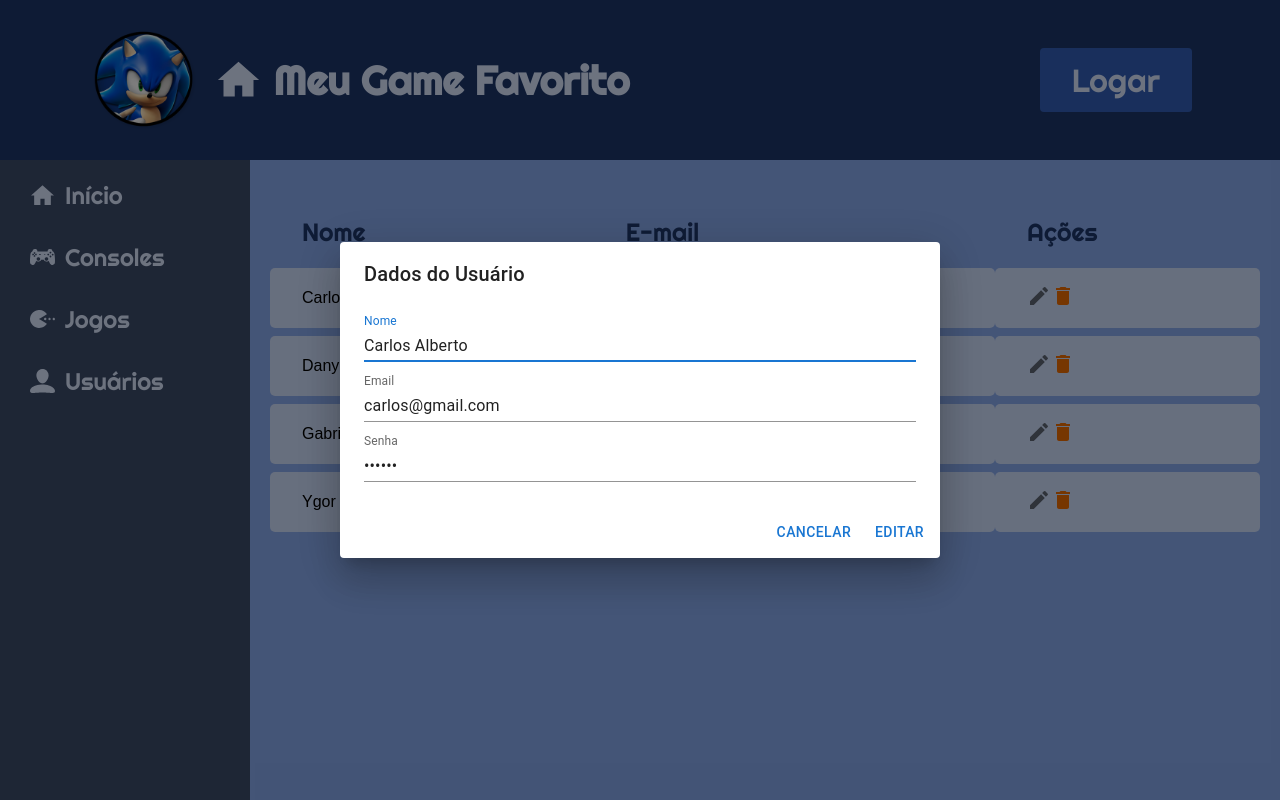
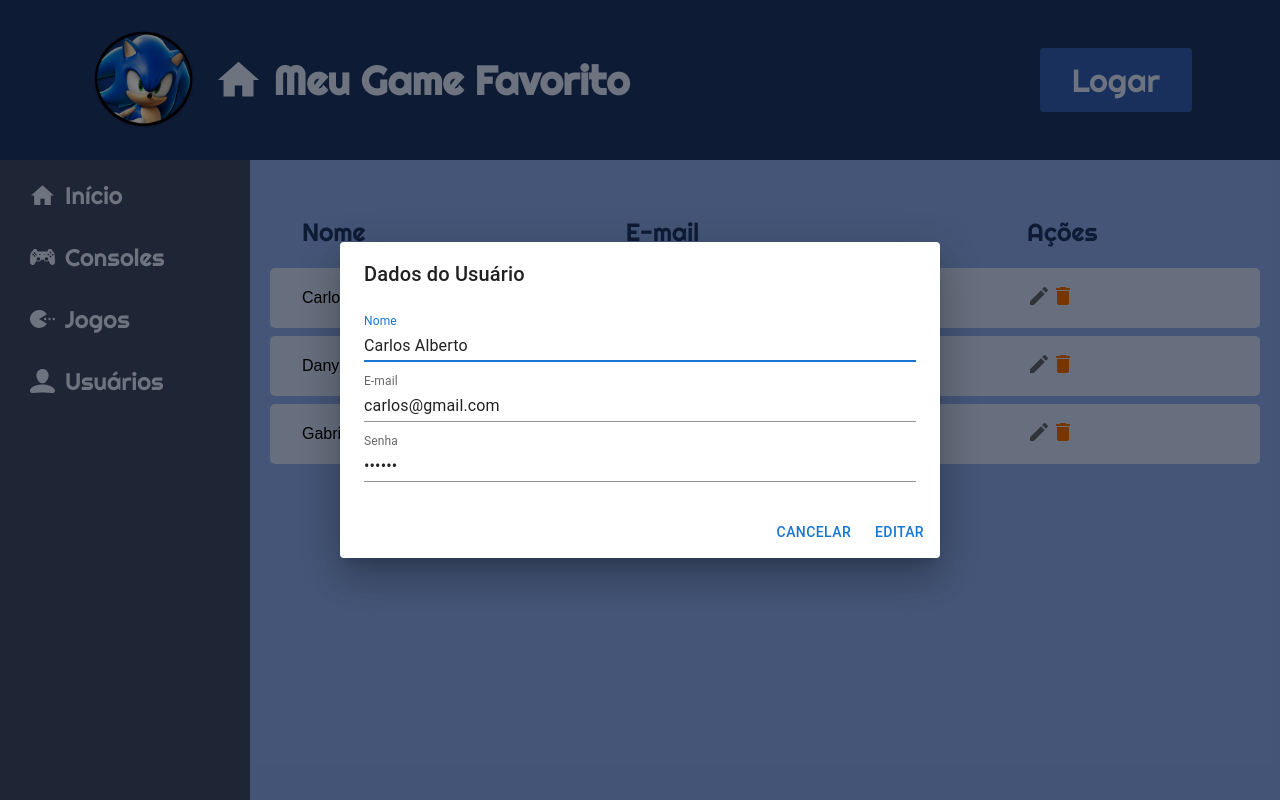
Before and after one commit to danyllo-aniceto/games-colab, a React (Create React App) app: page /users in a window 1280 px wide. Both pictures are taken after a click on the icon 1039 px from the left and 296 px from the top of the page. Built offline with nearby package versions, Linux system fonts and the light colour scheme; data requests are answered from the project's data file.

Commit message:
componentizing inputField and Toast

```diff
--- a/mock/database.json
+++ b/mock/database.json
@@ -7,22 +7,16 @@
       "password": "123456"
     },
     {
+      "id": 6,
       "name": "Danyllo ",
       "email": "danyllo@gmail.com",
-      "password": "54615",
-      "id": 6
+      "password": "54615"
     },
     {
+      "id": 7,
       "name": "Gabriel",
       "email": "gabriel@gmail.com",
-      "password": "DBSUHADBUHL",
-      "id": 7
-    },
-    {
-      "name": "Ygor",
-      "email": "ygor@gmail.com",
-      "password": "123456",
-      "id": 8
+      "password": "DBSUHADBUHL"
     }
   ],
   "consoles": [
@@ -54,74 +48,73 @@
       "id": "2",
       "name": "The last of Us",
       "developer": "Naughty Dog",
-    "summary":"The Last of Us é uma franquia de jogos eletrônicos de ação-aventura e survival horror exclusiva da PlayStation, criada por Neil Druckmann. A franquia é situada em um mundo pós-apocalíptico, com seres humanos hostis e criaturas canibalísticas infectadas por uma mutação do fungo Cordyceps.",
-    "console":"PlayStation",
-    "genre":"Ação",
-    "image":"https://upload.wikimedia.org/wikipedia/pt/b/be/The_Last_of_Us_capa.png",
+      "summary": "The Last of Us é uma franquia de jogos eletrônicos de ação-aventura e survival horror exclusiva da PlayStation, criada por Neil Druckmann. A franquia é situada em um mundo pós-apocalíptico, com seres humanos hostis e criaturas canibalísticas infectadas por uma mutação do fungo Cordyceps.",
+      "console": "PlayStation",
+      "genre": "Ação",
+      "image": "https://upload.wikimedia.org/wikipedia/pt/b/be/The_Last_of_Us_capa.png",
       "raiting": 0
     },
     {
       "id": "3",
       "name": "Uncharted",
       "developer": "Naughty Dog",
-    "summary":"Uncharted é uma série de videojogos de ação-aventura produzida pela Naughty Dog e publicada pela Sony Computer Entertainment para as plataformas PlayStation.",
-    "console":"PlayStation",
-    "genre":"Aventura",
-    "image":"https://image.api.playstation.com/vulcan/ap/rnd/202111/2001/9Vdas199J3tqxTIBWGijbpjW.png",
+      "summary": "Uncharted é uma série de videojogos de ação-aventura produzida pela Naughty Dog e publicada pela Sony Computer Entertainment para as plataformas PlayStation.",
+      "console": "PlayStation",
+      "genre": "Aventura",
+      "image": "https://image.api.playstation.com/vulcan/ap/rnd/202111/2001/9Vdas199J3tqxTIBWGijbpjW.png",
       "raiting": 0
     },
     {
       "id": "4",
       "name": "Forza Horizon",
       "developer": "Play Ground Games",
-    "summary":"Forza Horizon é um jogo de corrida exclusivo para o console Xbox 360 e retrocompatível com Xbox One com melhorias e resolução 4K.",
-    "console":"Xbox",
-    "genre":"Esporte",
-    "image":"https://pbs.twimg.com/media/FRmOvW_VgAEBpUl?format=jpg&name=900x900",
+      "summary": "Forza Horizon é um jogo de corrida exclusivo para o console Xbox 360 e retrocompatível com Xbox One com melhorias e resolução 4K.",
+      "console": "Xbox",
+      "genre": "Esporte",
+      "image": "https://pbs.twimg.com/media/FRmOvW_VgAEBpUl?format=jpg&name=900x900",
       "raiting": 0
     },
     {
       "id": "5",
       "name": "Fallout 4",
       "developer": "Bethesda Game Studios",
-    "summary":"O jogador assume um personagem referido como Sole Survivor (sobrevivente solitário), que emerge da Vault 111 (traduzido como refúgio), um abrigo nuclear subterrâneo. Após o personagem testemunhar a morte do seu cônjuge e o sequestro do filho, o sobrevivente solitário viaja pela Commonwealth de Massachusetts, nas áreas ao redor de Boston. ",
-    "console":"Xbox",
-    "genre":"RPG",
-    "image":"https://upload.wikimedia.org/wikipedia/pt/thumb/7/70/Fallout_4_cover_art.jpg/220px-Fallout_4_cover_art.jpg",
+      "summary": "O jogador assume um personagem referido como Sole Survivor (sobrevivente solitário), que emerge da Vault 111 (traduzido como refúgio), um abrigo nuclear subterrâneo. Após o personagem testemunhar a morte do seu cônjuge e o sequestro do filho, o sobrevivente solitário viaja pela Commonwealth de Massachusetts, nas áreas ao redor de Boston. ",
+      "console": "Xbox",
+      "genre": "RPG",
+      "image": "https://upload.wikimedia.org/wikipedia/pt/thumb/7/70/Fallout_4_cover_art.jpg/220px-Fallout_4_cover_art.jpg",
       "raiting": 0
     },
     {
       "id": "6",
       "name": "Monster Hunter Rise",
       "developer": "Capcom",
-    "summary":"Rise segue muitas das novas convenções estabelecidas em World , ao mesmo tempo em que introduz novos recursos e mecânicas, incluindo um novo companheiro animal chamado Palamute que pode ser usado para atravessar o mapa ou para a batalha, e o uso de Wirebugs para atravessar o mundo e montar e montar certos monstros.",
-    "console":"Nintendo Switch",
-    "genre":"RPG",
-    "image":"https://upload.wikimedia.org/wikipedia/en/thumb/4/41/Monster_hunter_rise_cover.jpg/220px-Monster_hunter_rise_cover.jpg",
+      "summary": "Rise segue muitas das novas convenções estabelecidas em World , ao mesmo tempo em que introduz novos recursos e mecânicas, incluindo um novo companheiro animal chamado Palamute que pode ser usado para atravessar o mapa ou para a batalha, e o uso de Wirebugs para atravessar o mundo e montar e montar certos monstros.",
+      "console": "Nintendo Switch",
+      "genre": "RPG",
+      "image": "https://upload.wikimedia.org/wikipedia/en/thumb/4/41/Monster_hunter_rise_cover.jpg/220px-Monster_hunter_rise_cover.jpg",
       "raiting": 0
     },
     {
       "id": "7",
       "name": "Roblox",
       "developer": "Roblox Corporation",
-    "summary":"Roblox é uma plataforma de jogos MMOSG e Sandbox baseados normalmente em mundo aberto, multiplataforma e simulação que permite criar do zero seu próprio mundo virtual chamado de 'experiência' ou 'place' onde os milhares de jogadores da plataforma podem interagir sobre",
-    "console":"Windows",
-    "genre":"Jogo eletrônico de simulaçã",
-    "image":"https://kgo.googleusercontent.com/profile_vrt_raw_bytes_1587515338_10341.png",
+      "summary": "Roblox é uma plataforma de jogos MMOSG e Sandbox baseados normalmente em mundo aberto, multiplataforma e simulação que permite criar do zero seu próprio mundo virtual chamado de 'experiência' ou 'place' onde os milhares de jogadores da plataforma podem interagir sobre",
+      "console": "Windows",
+      "genre": "Jogo eletrônico de simulaçã",
+      "image": "https://kgo.googleusercontent.com/profile_vrt_raw_bytes_1587515338_10341.png",
       "raiting": 0
     },
     {
       "id": "8",
       "name": "Asphalt 9: Legends",
       "developer": "Gameloft, Gameloft Iberica S.A.U.",
-    "summary":"Asphalt 9: Legends é um jogo eletrônico de corrida desenvolvido pela Gameloft Barcelona e publicado pela Gameloft. Lançado em 25 de julho de 2018, é a nona sequência principal da série Asphalt.",
-    "console":"Windows",
-    "genre":"Jogo eletrônico de corrida",
-    "image":"https://play-lh.googleusercontent.com/C6sPfagvw2RwDPVIpPL4dIoI9rwIpvk0m3qQyFsKv24ox5NBahu0-kEx7wx0mxHRVac",
+      "summary": "Asphalt 9: Legends é um jogo eletrônico de corrida desenvolvido pela Gameloft Barcelona e publicado pela Gameloft. Lançado em 25 de julho de 2018, é a nona sequência principal da série Asphalt.",
+      "console": "Windows",
+      "genre": "Jogo eletrônico de corrida",
+      "image": "https://play-lh.googleusercontent.com/C6sPfagvw2RwDPVIpPL4dIoI9rwIpvk0m3qQyFsKv24ox5NBahu0-kEx7wx0mxHRVac",
       "raiting": 0
     }
   ],
-
   "auth": {
     "token": "aaaaaaaaaa.bbbbbbbbbb.cccccccc"
   }
--- a/package.json
+++ b/package.json
@@ -15,11 +15,10 @@
     "@types/react": "^18.0.0",
     "@types/react-dom": "^18.0.0",
     "@types/styled-components": "^5.1.25",
-    "axios": "^0.27.2",
+    "axios": "^0.26.1",
     "react": "^18.2.0",
     "react-dom": "^18.2.0",
     "react-elastic-carousel": "^0.11.5",
-    "react-modal": "^3.15.1",
     "react-router-dom": "^6.3.0",
     "react-scripts": "5.0.1",
     "styled-components": "^5.3.5",
@@ -53,7 +52,6 @@
     ]
   },
   "devDependencies": {
-    "@types/react-modal": "^3.13.1",
     "@types/react-router-dom": "^5.3.3",
     "json-server": "^0.17.0"
   }
--- a/src/App.tsx
+++ b/src/App.tsx
@@ -1,9 +1,6 @@
 import React from 'react'
 import { GlobalStyle } from './styles/global'
 import { Router } from './routes'
-import Modal from 'react-modal'
-
-Modal.setAppElement('#root')
 
 export default function App() {
   return (
--- /dev/null
+++ b/src/components/InputField/index.tsx
@@ -0,0 +1,34 @@
+import { TextField } from '@mui/material'
+
+interface IInputFieldProps {
+  value: string
+  name: string
+  onChange: React.ChangeEventHandler<HTMLInputElement | HTMLTextAreaElement>
+  label: React.ReactNode
+  placeholder?: string
+  type?: React.HTMLInputTypeAttribute
+}
+
+export function InputField({
+  label,
+  name,
+  onChange,
+  value,
+  type,
+  placeholder
+}: IInputFieldProps) {
+  return (
+    <TextField
+      value={value}
+      name={name}
+      onChange={onChange}
+      label={label}
+      placeholder={placeholder}
+      type={type}
+      fullWidth
+      variant="standard"
+      autoFocus
+      margin="dense"
+    />
+  )
+}
--- /dev/null
+++ b/src/components/Toast/enum.ts
@@ -0,0 +1,4 @@
+export enum ToastType {
+  SUCCESS = 'success',
+  ERROR = 'error'
+}
--- /dev/null
+++ b/src/components/Toast/index.tsx
@@ -0,0 +1,37 @@
+import { Alert, Snackbar } from '@mui/material'
+import { ToastType } from './enum'
+
+interface IToastProps {
+  open: boolean
+  type: ToastType
+  message?: string
+  vertical?: 'top' | 'bottom'
+  horizontal?: 'right' | 'left' | 'center'
+  onClose: () => void
+}
+
+export function Toast({
+  open,
+  type,
+  message,
+  vertical = 'top',
+  horizontal = 'right',
+  onClose
+}: IToastProps) {
+  return (
+    <Snackbar
+      open={open}
+      autoHideDuration={4000}
+      onClose={onClose}
+      anchorOrigin={{ vertical, horizontal }}
+    >
+      <Alert onClose={onClose} severity={type} sx={{ width: '100%' }}>
+        {message
+          ? message
+          : type === 'success'
+          ? 'Operação realizada com sucesso.'
+          : 'Falha na operação'}
+      </Alert>
+    </Snackbar>
+  )
+}
--- /dev/null
+++ b/src/dtos/IUserDTO.ts
@@ -0,0 +1,13 @@
+export interface IUserDTO {
+  id: number
+  name: string
+  email: string
+  password: string
+}
+
+export interface IUserFormDTO {
+  id?: number
+  name?: string
+  email?: string
+  password?: string
+}
--- a/src/pages/users/Users.tsx
+++ b/src/pages/users/Users.tsx
@@ -3,73 +3,111 @@ import { BaseLayout } from '../../layout/BaseLayout'
 import UserService from '../../services/UserService'
 import EditIcon from '@mui/icons-material/Edit'
 import DeleteIcon from '@mui/icons-material/Delete'
-import { ILoadUserDTOResponse } from '../../services/UserService/dtos/ILoadUserDTO'
 import { Container, ContentAction } from './styles'
 import {
   Button,
   Dialog,
   DialogActions,
   DialogContent,
-  DialogTitle,
-  TextField,
-  Snackbar,
-  Alert
+  DialogTitle
 } from '@mui/material'
+import { Toast } from '../../components/Toast'
+import { AxiosError } from 'axios'
+import { ToastType } from '../../components/Toast/enum'
+import { IUserDTO } from '../../dtos/IUserDTO'
+import { InputField } from '../../components/InputField'
+
+interface IMessageAlert {
+  message: string
+  type: ToastType
+}
 
 export function Users() {
-  const [listUsers, setListUsers] = useState<ILoadUserDTOResponse[]>([])
+  // constante da instância da service
+  const userService = new UserService()
 
+  // estado da listagem de usuários
+  const [listUsers, setListUsers] = useState<IUserDTO[]>([])
+
+  // etados do modal de editar e deletar
   const [openModalEdit, setOpenModalEdit] = useState(false)
   const [openModalDelete, setOpenModalDelete] = useState(false)
 
-  const [id, setId] = useState(null)
-  const [name, setName] = useState('')
-  const [email, setEmail] = useState('')
-  const [password, setPassword] = useState('')
+  // estado do objeto usuário
+  const [user, setUser] = useState<IUserDTO>({
+    id: null,
+    name: '',
+    email: '',
+    password: ''
+  })
 
+  // estados do ToastAlert
   const [openAlert, setOpenAlert] = useState(false)
+  const [messageAlert, setMessageAlert] = useState<IMessageAlert>({
+    type: ToastType.SUCCESS,
+    message: ''
+  })
+
+  function displayNotificationMessage(message: string, type: ToastType) {
+    setOpenAlert(true)
+    setMessageAlert({ message, type })
+  }
+
+  function handleChange(event: React.ChangeEvent<HTMLInputElement>) {
+    const { name } = event.target
+    const { value } = event.target
+    setUser(values => ({ ...values, [name]: value }))
+  }
 
   /*****************************************/
   async function deleteUser() {
-    console.log('Deletar usuário')
-    const userService = new UserService()
     try {
-      const response = await userService.deleteById(id)
+      await userService.deleteById(user.id)
       setOpenModalDelete(false)
-      setOpenAlert(true)
+      displayNotificationMessage(
+        'Usuário deletado com sucesso!',
+        ToastType.SUCCESS
+      )
       getUsers()
     } catch (error) {
-      console.log('erro')
+      const { response } = error as AxiosError
+      displayNotificationMessage(
+        `Falha ao deletar usuário - ${response?.data?.message}`,
+        ToastType.ERROR
+      )
     }
   }
 
   /*****************************************/
   async function editUser() {
-    const userService = new UserService()
     try {
-      const response = await userService.updateById({
-        id,
-        name,
-        email,
-        password
-      })
+      await userService.updateById(user)
       setOpenModalEdit(false)
-      setOpenAlert(true)
+      displayNotificationMessage(
+        'Usuário editado com sucesso!',
+        ToastType.SUCCESS
+      )
       getUsers()
     } catch (error) {
-      console.log('Edição concluída')
+      const { response } = error as AxiosError
+      displayNotificationMessage(
+        `Falha ao editar usuário - ${response?.data?.message}`,
+        ToastType.ERROR
+      )
     }
   }
   /*****************************************/
 
   async function getUsers() {
-    const userService = new UserService()
-
     try {
       const response = await userService.loadAll()
       setListUsers(response)
     } catch (error) {
-      console.log('erro')
+      const { response } = error as AxiosError
+      displayNotificationMessage(
+        `Falha ao buscar usuários - ${response?.data?.message}`,
+        ToastType.ERROR
+      )
     }
   }
 
@@ -80,20 +118,12 @@ export function Users() {
   return (
     <BaseLayout>
       <>
-        <Snackbar
+        <Toast
           open={openAlert}
-          autoHideDuration={6000}
           onClose={() => setOpenAlert(false)}
-          anchorOrigin={{ vertical: 'top', horizontal: 'right' }}
-        >
-          <Alert
-            onClose={() => setOpenAlert(false)}
-            severity="success"
-            sx={{ width: '100%' }}
-          >
-            Operação realizada com sucesso.
-          </Alert>
-        </Snackbar>
+          type={messageAlert.type}
+          message={messageAlert.message}
+        />
 
         <Container>
           <table>
@@ -115,17 +145,19 @@ export function Users() {
                       <EditIcon
                         color="action"
                         onClick={() => {
-                          setId(user.id)
-                          setName(user.name)
-                          setEmail(user.email)
-                          setPassword(user.password)
+                          setUser({
+                            id: user.id,
+                            name: user.name,
+                            email: user.email,
+                            password: user.password
+                          })
                           setOpenModalEdit(true)
                         }}
                       />
                       <DeleteIcon
                         color="warning"
                         onClick={() => {
-                          setId(user.id)
+                          setUser({ id: user.id, ...user })
                           setOpenModalDelete(true)
                         }}
                       />
@@ -139,34 +171,25 @@ export function Users() {
         <Dialog open={openModalEdit} onClose={() => setOpenModalEdit(false)}>
           <DialogTitle>Dados do Usuário</DialogTitle>
           <DialogContent>
-            <TextField
-              value={name}
-              onChange={event => setName(event.target.value)}
-              autoFocus
-              margin="dense"
+            <InputField
               label="Nome"
-              fullWidth
-              variant="standard"
+              name="name"
+              onChange={handleChange}
+              value={user.name}
             />
-            <TextField
-              autoFocus
-              value={email}
-              onChange={event => setEmail(event.target.value)}
-              margin="dense"
-              label="Email"
+            <InputField
+              label="E-mail"
+              name="email"
+              onChange={handleChange}
+              value={user.email}
               type="email"
-              fullWidth
-              variant="standard"
             />
-            <TextField
-              autoFocus
-              value={password}
-              onChange={event => setPassword(event.target.value)}
-              margin="dense"
+            <InputField
               label="Senha"
+              name="password"
+              onChange={handleChange}
+              value={user.password}
               type="password"
-              fullWidth
-              variant="standard"
             />
           </DialogContent>
           <DialogActions>
--- a/src/pages/users/styles.ts
+++ b/src/pages/users/styles.ts
@@ -25,7 +25,16 @@ export const Container = styled.div`
     tbody {
       td {
         background: #dee9ffd1;
-        border-radius: 5px;
+      }
+      tr {
+        td:first-child {
+          border-top-left-radius: 5px;
+          border-bottom-left-radius: 5px;
+        }
+        td:last-child {
+          border-top-right-radius: 5px;
+          border-bottom-right-radius: 5px;
+        }
       }
     }
   }
```
Also changed, not shown: 1 other file (tests, documents, lock files or other folders). Lines whose indentation alone changed are shown as unchanged.
